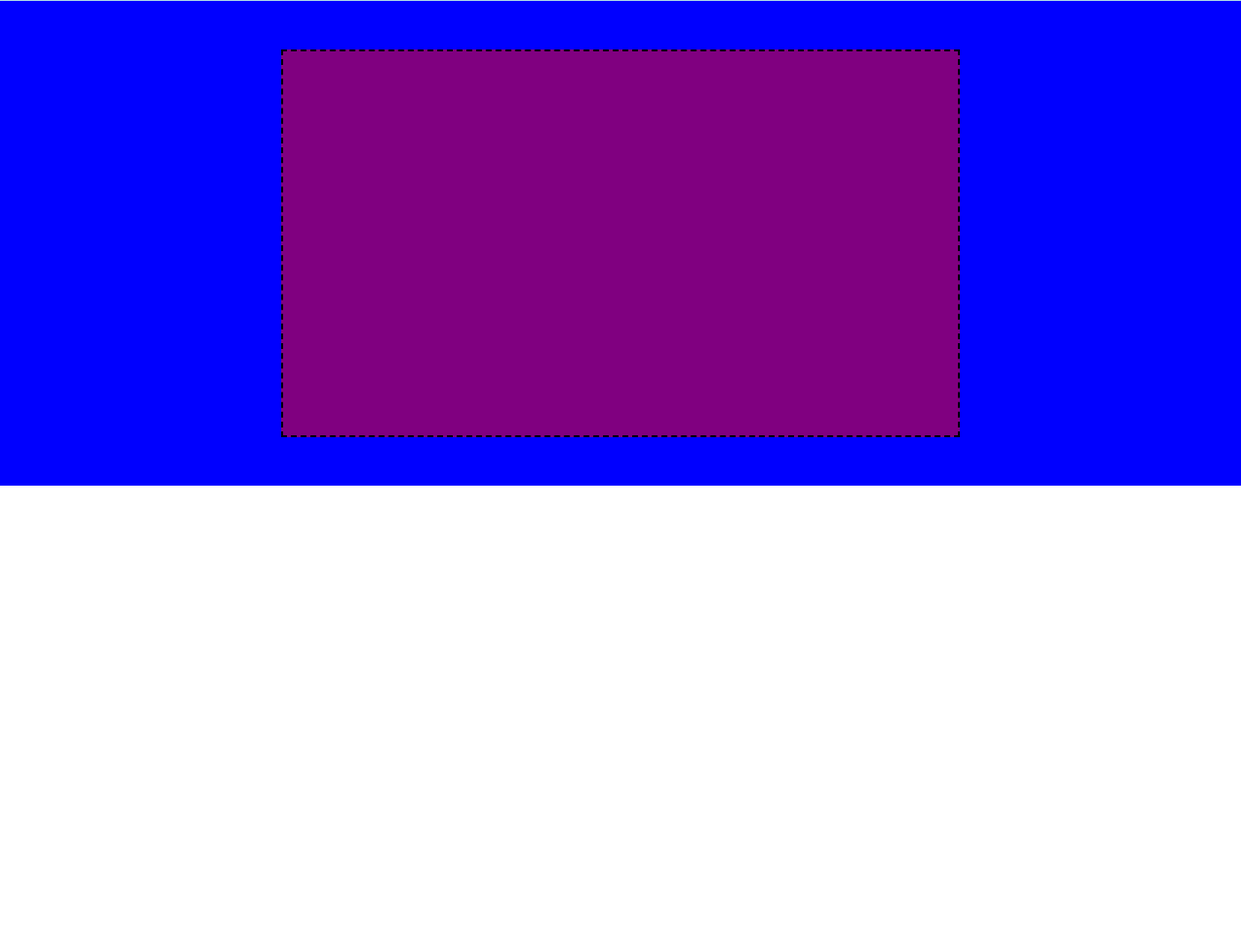
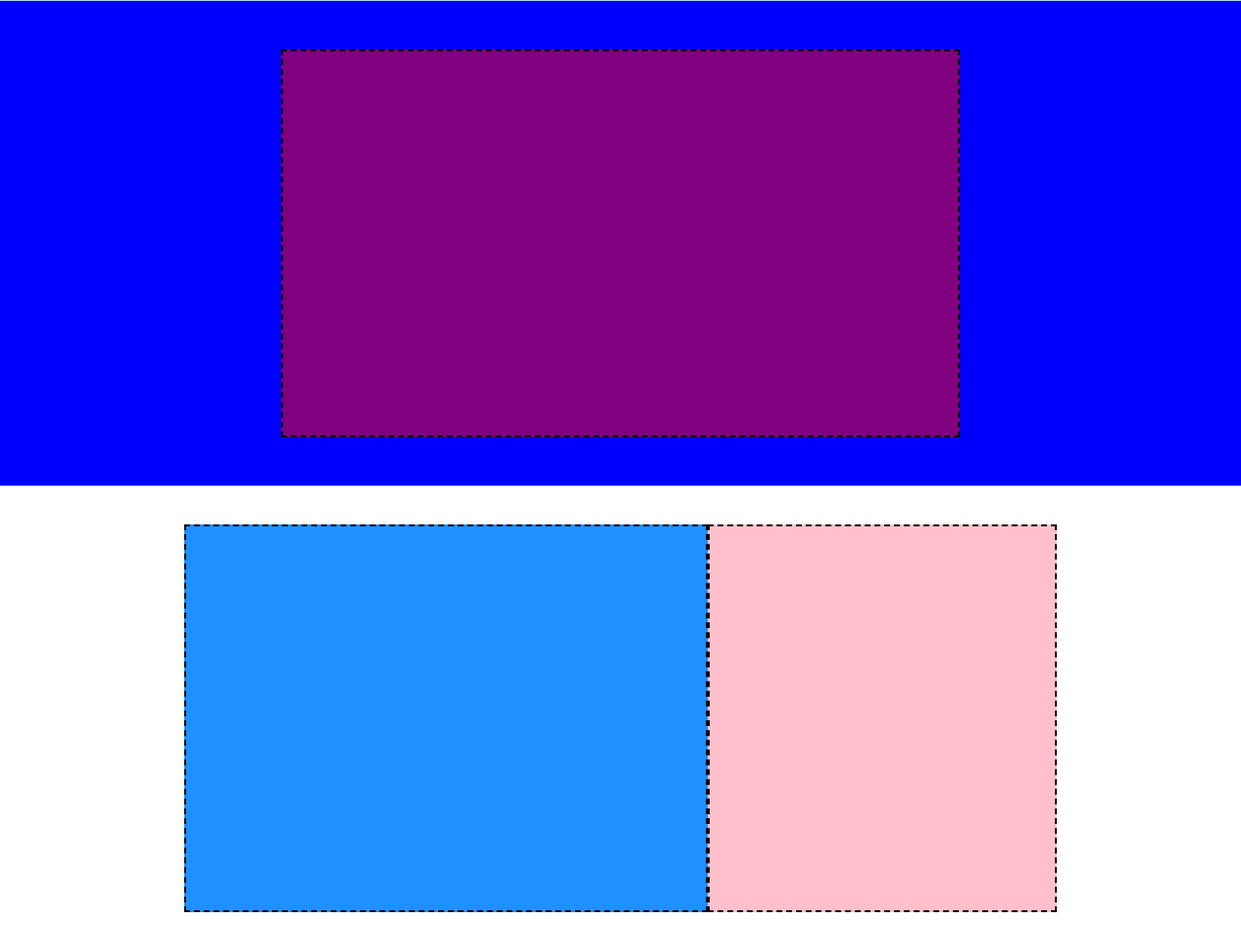
Before and after one commit to VLuca997/htmlcss-struttura-discord, a plain HTML site: page index.html in a window 1280 px wide. Shown: the part 61-1040 px from the top of the page at 97% size. Before the commit the page ends 800 px from the top, so only its background shows below. Drawn offline with Linux system fonts and the light colour scheme.

Commit message:
PARTE 1 MAIN

```diff
--- a/cssindex/style.css
+++ b/cssindex/style.css
@@ -25,11 +25,22 @@ body{
     display: flex;
     flex-wrap: wrap;
 }
+
+/*
+    COLUMNS
+*/
 .column-1-6{
     width: calc(100% / 6);
 }
 .column-2-3{
     width: calc((100% / 3) * 2);
+
+}
+.column-2-5{
+    width: calc((100% / 5) * 2);
+
+}.column-3-5{
+    width: calc((100% / 5) * 3);
 
 }
 
@@ -55,7 +66,9 @@ header .header-bottom{
 /*
     MAIN
 */
-
+main > section{
+    padding: 40px 0;
+}
 
 
 /*
@@ -86,3 +99,14 @@ header .header-bottom{
     height: 400px;
     border: 2px dashed black;
 }
+.debug main section .large-column{
+    height: 400px;
+    background-color: dodgerblue;
+    border: 2px dashed black;
+}
+.debug main section .small-column{
+    height: 400px;
+    border: 2px dashed black;
+    background-color: pink;
+
+}
--- a/index.html
+++ b/index.html
@@ -25,8 +25,6 @@
 
                 </div>
 
-
-
             </div>
 
         </section>
@@ -37,14 +35,29 @@
 
             <div class="container-header-bottom">
 
-                <div class="Display-center-header-bottom">
-
-                </div>
+                <div class="Display-center-header-bottom"></div>
 
             </div>
 
         </section>
         <!-- END HEADER MAIN BOTTOM -->
+        <!-- MAIN CENTER SITE -->
+        <main>
+            <section>
+                <div class="container">
+
+                    <div class="my-row">
+
+                        <div class="column-3-5 large-column"></div>
+
+                        <div class="column-2-5 small-column"></div>
+
+                    </div>
+                </div>
+
+            </section>
+        </main>
+        <!-- END MAIN CENTER SITE -->
 
     </header>
 </body>
```
